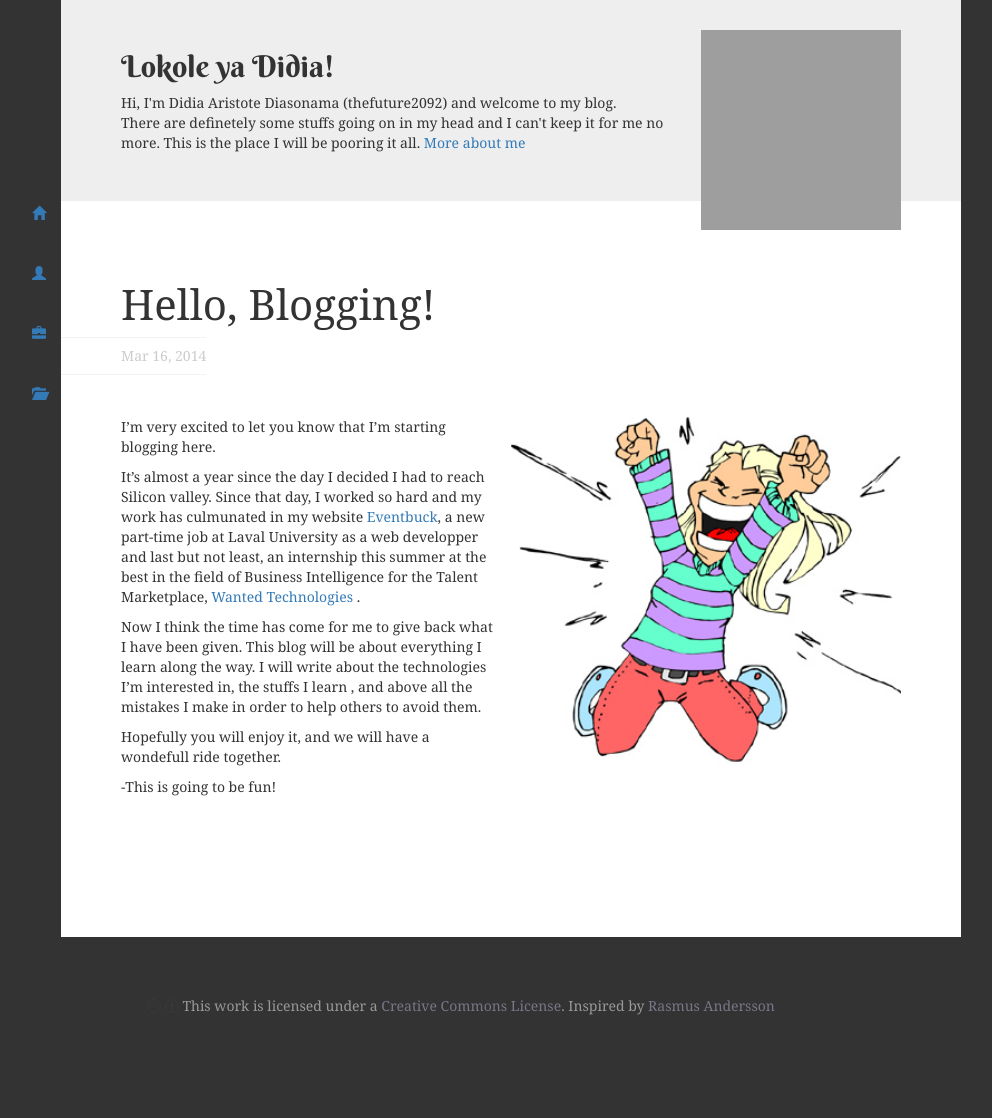
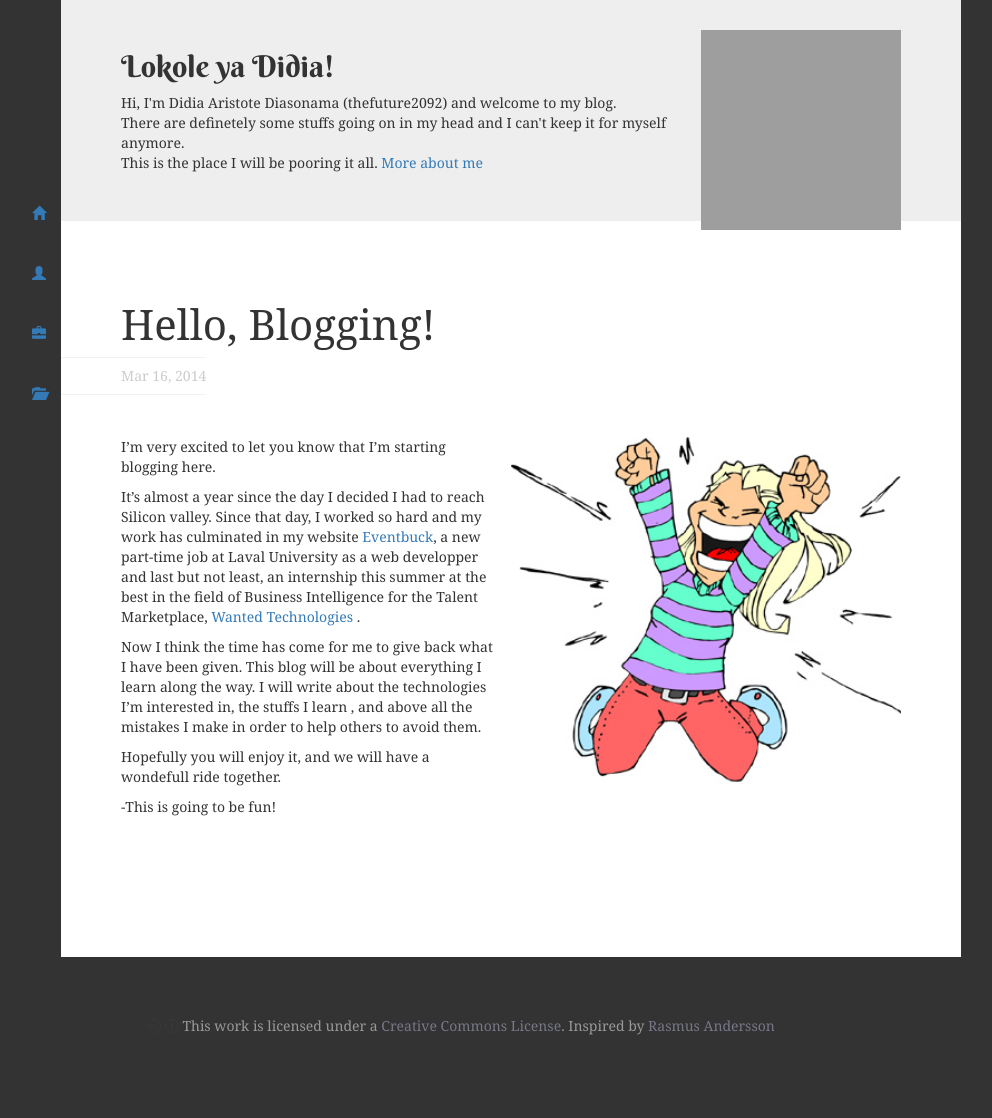
Before and after one commit to didia/thefuture2092.github.io, a Jekyll site: the page built from _posts/2014-03-16-hello-blogging.md, in a window 1280 px wide. Shown: the whole page, without its empty margins (179-1171 px from the left). Built offline with Jekyll 4.4.1, drawn with Linux system fonts in a browser that asks for light colours; nearby versions of some CDN libraries; some web fonts are replaced; Markdown is read by kramdown in place of the engine named in the settings; grey boxes are pictures that could not be loaded.

Commit message:
corrected some typos in the first blog

```diff
--- a/_layouts/default.html
+++ b/_layouts/default.html
@@ -550,7 +550,7 @@ footer {
         <img src="http://www.gravatar.com/avatar/7b0fbb3309750e66793f0ab1468ec00a?s=200" align="right">
 		  <h2> Lokole ya Didia! </h2>
 
-Hi, I'm Didia Aristote Diasonama (thefuture2092) and welcome to my blog.<br>There are definetely some stuffs going on in my head and I can't keep it for me no more. This is the place I will be pooring it all. <a href="/about/">More about me</a>
+Hi, I'm Didia Aristote Diasonama (thefuture2092) and welcome to my blog.<br>There are definetely some stuffs going on in my head and I can't keep it for myself anymore. <br>This is the place I will be pooring it all. <a href="/about/">More about me</a>
         </div>
         <div class="contenu">
 
--- a/_posts/2014-03-16-hello-blogging.md
+++ b/_posts/2014-03-16-hello-blogging.md
@@ -11,7 +11,7 @@ comments: yes
 <img src="http://www.didia.me/images/excited.jpg" width="50%" align="right">
 I'm very excited to let you know that I'm starting blogging here.
 
-It's almost a year since the day I decided I had to reach Silicon valley. Since that day, I worked so hard and my work has culmunated in my website <a href="http://www.eventbuck.com">Eventbuck</a>, a new part-time job at Laval University as a web developper and last but not least, an internship this summer at the best in the field of Business Intelligence for the Talent Marketplace, <a href="http://www.wantedanalytics.com"> Wanted Technologies </a>.
+It's almost a year since the day I decided I had to reach Silicon valley. Since that day, I worked so hard and my work has culminated in my website <a href="http://www.eventbuck.com">Eventbuck</a>, a new part-time job at Laval University as a web developper and last but not least, an internship this summer at the best in the field of Business Intelligence for the Talent Marketplace, <a href="http://www.wantedanalytics.com"> Wanted Technologies </a>.
 
 Now I think the time has come for me to give back what I have been given.
 This blog will be about everything I learn along the way. I will write about the technologies I'm interested in, the stuffs I learn , and above all the mistakes I make in order to help others to avoid them.
@@ -19,6 +19,3 @@ This blog will be about everything I learn along the way. I will write about the
 Hopefully you will enjoy it, and we will have a wondefull ride together.
 
 -This is going to be fun!
-<!--
-	I'm very excited to let you know that I'm starting blogging. Yes these two years have been the most wondeful and accomplished for me. I have learned and grown so much as a person. Now I want to share my experiences with you. I want you to know my ups and downs so you can be able to do better than I did. I will be blogging every week, talking about the things I'm learning and what I'm going through.
-	-->
```
